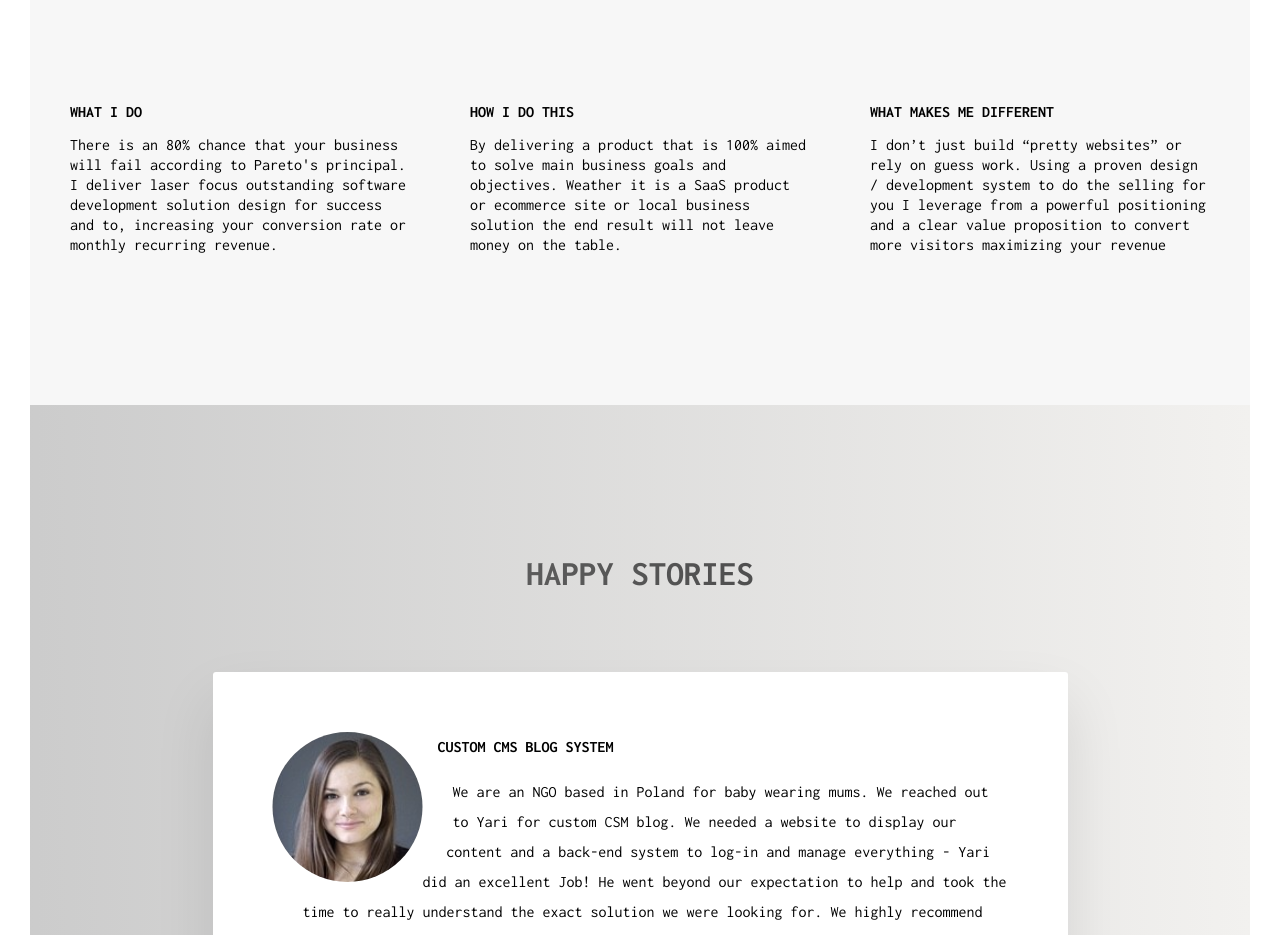
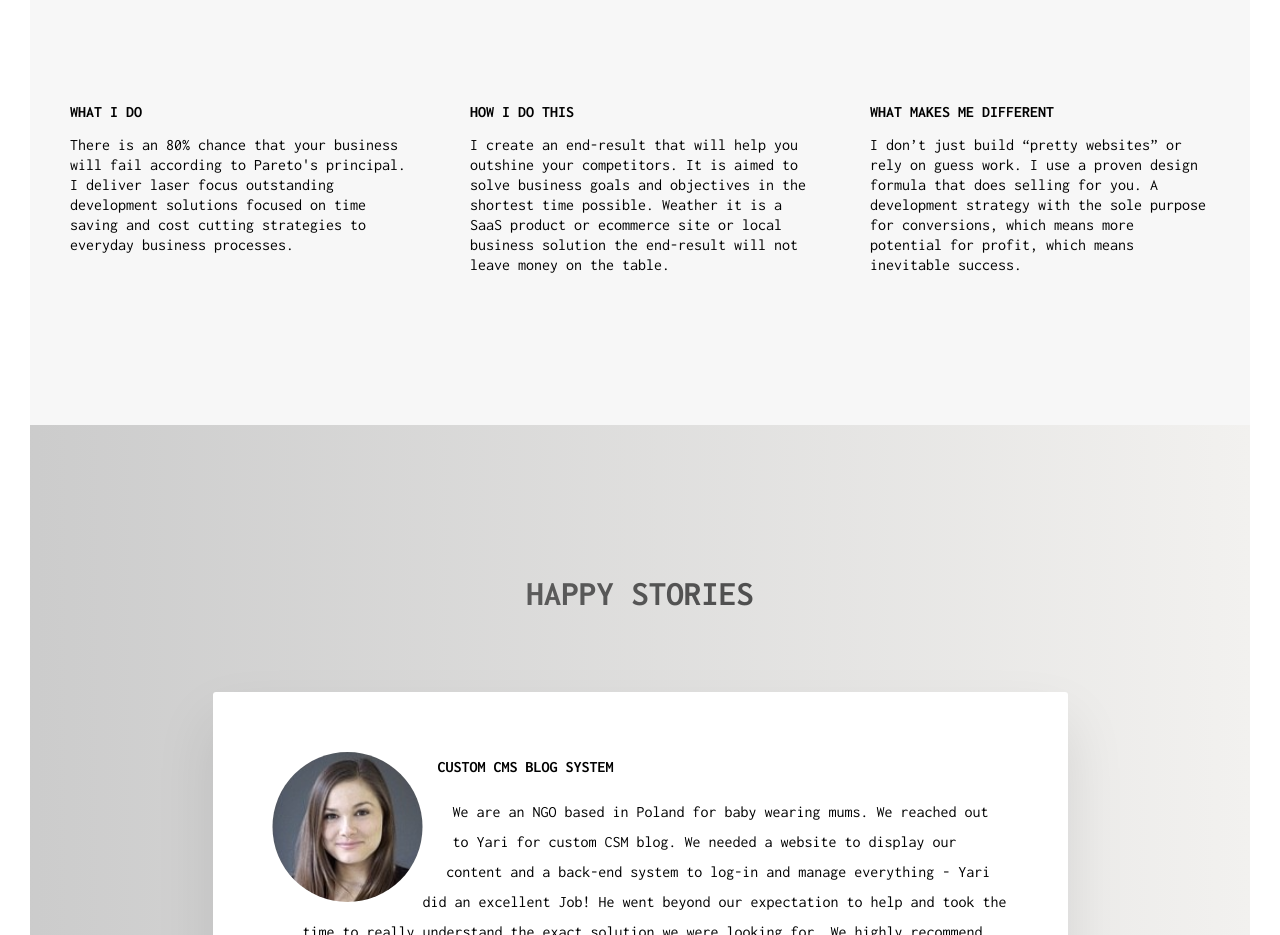
Before and after one commit to Yariandres/personal-site, a Gatsby site: page / in a window 1280 px wide. Shown: the part 1920-2855 px from the top of the page. Built offline with nearby package versions, Linux system fonts and the light colour scheme; Gatsby itself is replaced by a stand-in of ours.

Commit message:
services section text final

```diff
--- a/src/components/services.js
+++ b/src/components/services.js
@@ -1,5 +1,4 @@
 import React from 'react';
-
 
 const Services = () => (
 
@@ -10,20 +9,20 @@ const Services = () => (
 
       <h3 className="margin-bottom-small heading-tertiary">What I do</h3>
         <p className="feature__box--text paragraph">
-        There is an 80% chance that your business will fail according to Pareto's principal. I deliver laser focus outstanding software development solution design for success and to, increasing your conversion rate or monthly recurring revenue.
+        There is an 80% chance that your business will fail according to Pareto's principal. I deliver laser focus outstanding development solutions focused on time saving and cost cutting strategies to everyday business processes.
         </p>
       </div>
       <div className="col-1-of-3">
         <h3 className="margin-bottom-small heading-tertiary">How I do this</h3>
         <p className="feature__box--text paragraph">
-        By delivering a product that is 100% aimed to solve main business goals and objectives. Weather it is a SaaS product or ecommerce site or local business solution the end result will not leave money on the table.
+        I create an end-result that will help you outshine your competitors. It is aimed to solve business goals and objectives in the shortest time possible. Weather it is a SaaS product or ecommerce site or local business solution the end-result will not leave money on the table.
         </p>
       </div>
 
       <div className="col-1-of-3">
         <h3 className="margin-bottom-small heading-tertiary">What Makes Me Different</h3>
         <p className="feature__box--text paragraph">
-        I don’t just build “pretty websites” or rely on guess work. Using a proven design / development system to do the selling for you I leverage from a powerful positioning and a clear value proposition to convert more visitors maximizing your revenue
+        I don’t just build “pretty websites” or rely on guess work. I use a proven design formula that does selling for you. A development strategy with the sole purpose for conversions, which means more potential for profit, which means inevitable success.
           </p>
       </div>
     </div>
```
